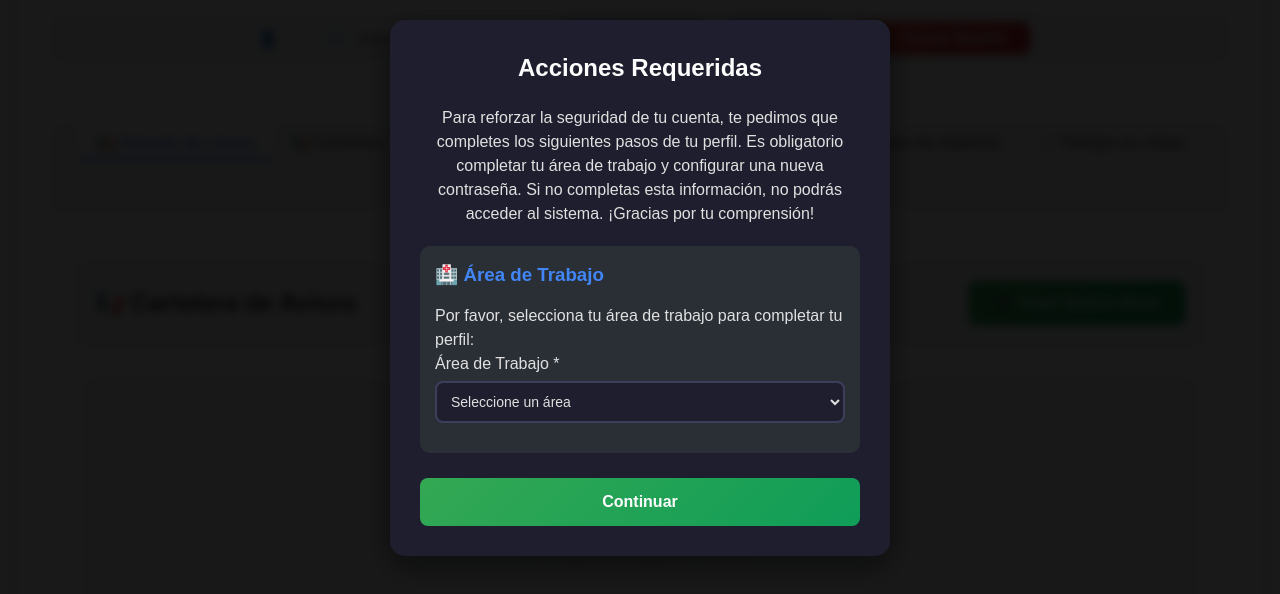
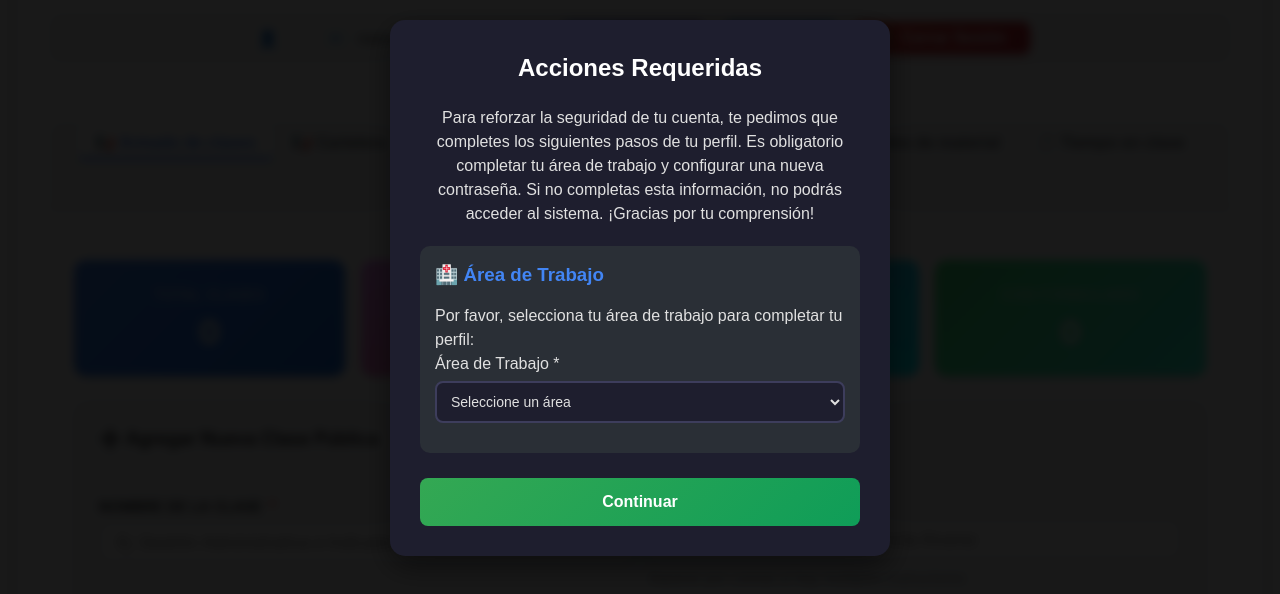
Before and after one commit to Juan-Pablo-230/aula-enfermeria-beta, a website: page admin/dashboard.html in a window 1280 px wide. Shown: the part 112-706 px from the top of the page. Drawn offline with Linux system fonts and the light colour scheme; no server answers; sample sign-in values are in the browser's storage.

Commit message:
Add files via upload

```diff
--- a/admin/dashboard.html
+++ b/admin/dashboard.html
@@ -33,7 +33,7 @@
 
         <!-- Contenedor para los iframes -->
         <div id="pageContainer" style="width: 100%;">
-            <iframe id="pageFrame" class="iframe-container" src="/admin/cartelera.html" frameborder="0"></iframe>
+            <iframe id="pageFrame" class="iframe-container" src="/admin/clases-publicas.html" frameborder="0"></iframe>
         </div>
     </div>
 
```
